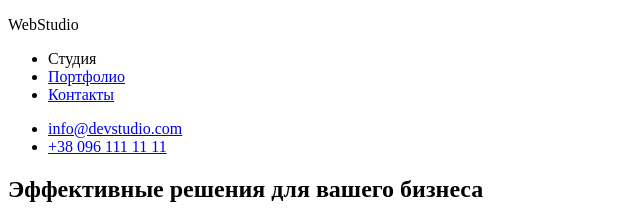
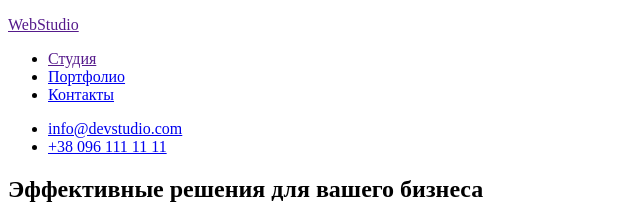
Before and after one commit to YehorYermolenko/goit-markup-hw-01, a plain HTML site: page index.html in a window 1280 px wide. Shown: the top 220 px of the page, 0-640 px from the left. Drawn offline with Linux system fonts and the light colour scheme.

Commit message:
Исправления после проверки
Исправлены следующие замечания ментора:
1. лого має бути ссилкою і бути всередині нав
2. у футері лого не обгортайте в тег р
3. пункт меню "Студія" має бути ссилкою

```diff
--- a/index.html
+++ b/index.html
@@ -7,10 +7,10 @@
   </head>
   <body>
     <header>
-      <p lang="en">WebStudio</p>
       <nav>
+        <p lang="en"><a href="">WebStudio</a></p>
         <ul>
-          <li><a href=""></a>Студия</li>
+          <li><a href="">Студия</a></li>
           <li><a href="#about-us">Портфолио</a></li>
           <li><a href="#contacts">Контакты</a></li>
         </ul>
@@ -102,7 +102,7 @@
       </section>
     </main>
     <footer>
-      <p lang="en"><a href="#top">WebStudio</a></p>
+      <a href="#top" lang="en">WebStudio</a>
       <address id="contacts">
         <ul>
           <li>
```
